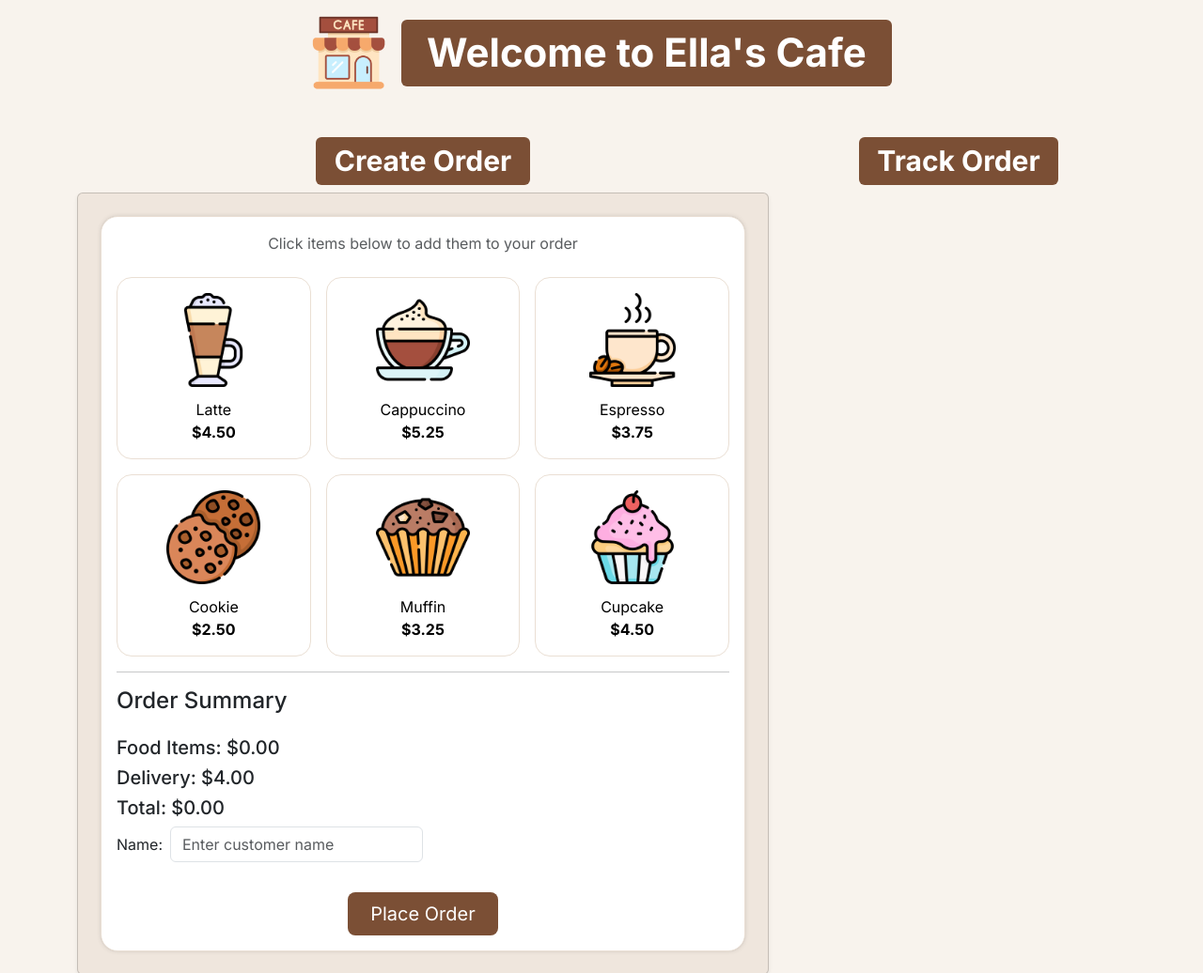
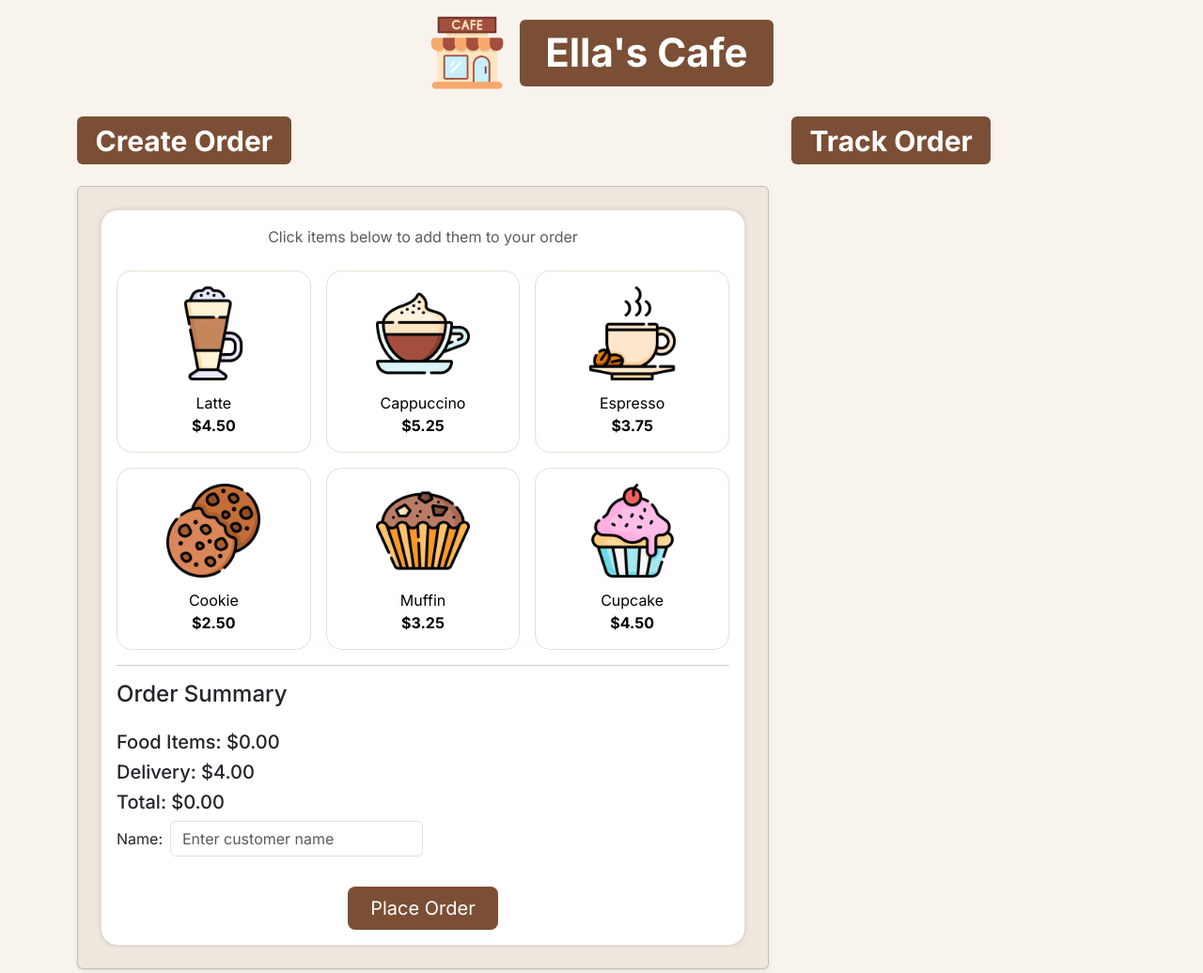
Before and after one commit to JaneChapco/order-tracker, a plain HTML site: page index.html in a window 1280 px wide. Shown: the top 1036 px of the page at 94% size. Drawn offline with nearby package versions, Linux system fonts and the light colour scheme.

Commit message:
Make minor edits

```diff
--- a/index.html
+++ b/index.html
@@ -28,14 +28,14 @@
   <body>
     <h1 class="display-4 text-center mt-3">
       <img src="assets/images/cafe.png" width="80" />
-      <span class="badge section-badge">Welcome to Ella's Cafe</span>
+      <span class="badge section-badge">Ella's Cafe</span>
     </h1>
 
-    <div class="container mt-5">
+    <div class="container mt-3">
       <div class="row align-items-start">
         <!-- LEFT COLUMN -->
         <div class="col-lg-8">
-          <h3 class="display-6 text-center">
+          <h3 class="display-6">
             <span class="badge section-badge">Create Order</span>
           </h3>
           <div class="card shadow-sm p-4 mb-5 order-card">
@@ -161,7 +161,7 @@
 
         <!-- RIGHT COLUMN -->
         <div class="col-lg-4">
-          <h3 class="display-6 text-center">
+          <h3 class="display-6">
             <span class="badge section-badge">Track Order</span>
           </h3>
 
--- a/styles.css
+++ b/styles.css
@@ -7,6 +7,7 @@ body {
 .section-badge {
   background-color: #7b4f35;
   color: white;
+  margin-bottom: 15px;
 }
 
 .menu-item:hover {
```
